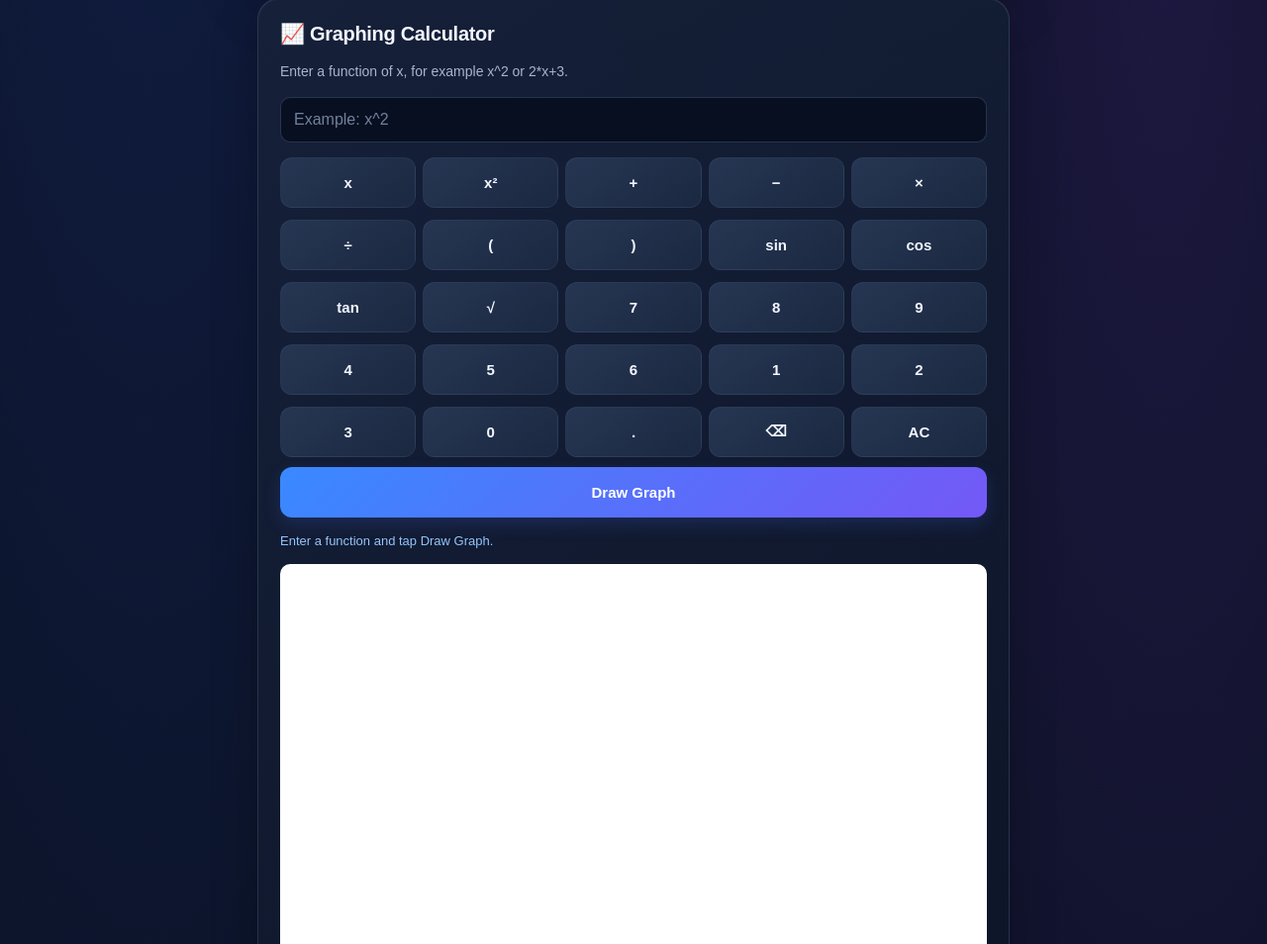
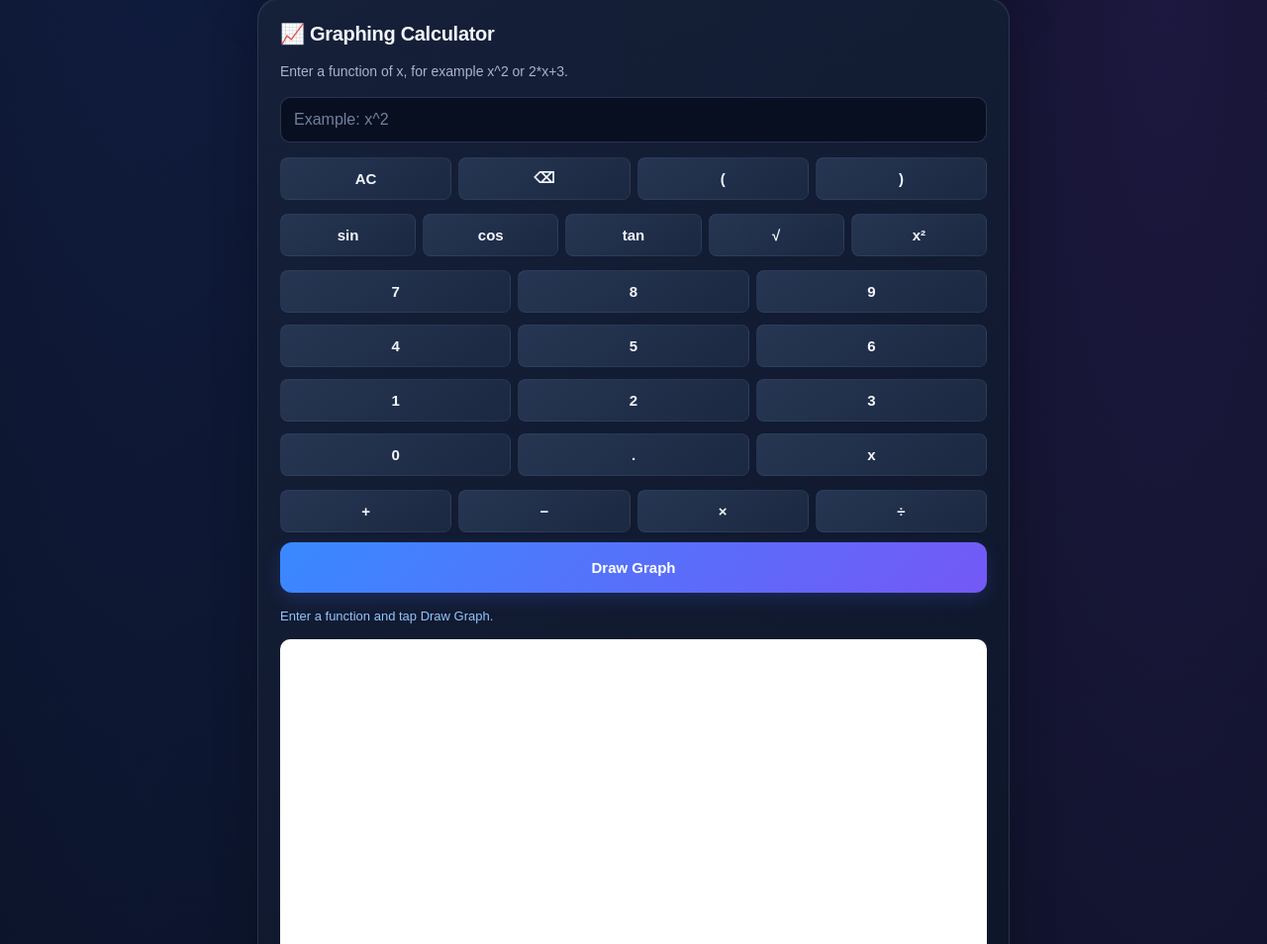
Before and after one commit to am1222948-png/GraphPro, a plain HTML site: page index.html in a window 1280 px wide. Shown: the part 1061-2015 px from the top of the page at 99% size. Drawn offline with nearby package versions, Linux system fonts and the light colour scheme.

Commit message:
Add graph keypad layout and styles

```diff
--- a/index.html
+++ b/index.html
@@ -191,6 +191,44 @@ footer{text-align:center;color:#8493b2;padding:28px 16px 35px;font-size:12px}
   grid-row: auto;
   min-height: 0;
 }
+
+.graph-keypad {
+  display: flex;
+  flex-direction: column;
+  gap: 9px;
+  margin-top: 10px;
+}
+
+.graph-utility,
+.graph-scientific {
+  display: grid;
+  grid-template-columns: repeat(4, minmax(0, 1fr));
+  gap: 7px;
+}
+
+.graph-scientific {
+  grid-template-columns: repeat(5, minmax(0, 1fr));
+}
+
+.graph-numbers {
+  display: grid;
+  grid-template-columns: repeat(3, minmax(0, 1fr));
+  gap: 7px;
+}
+
+.graph-operators {
+  display: grid;
+  grid-template-columns: repeat(4, minmax(0, 1fr));
+  gap: 7px;
+}
+
+.graph-keypad button {
+  min-width: 0;
+  min-height: 43px;
+  padding: 8px 4px;
+  font-size: 15px;
+  border-radius: 8px;
+}
 </style>
  <script src="https://unpkg.com/mathjs@15.2.0/lib/browser/math.js"></script>
 </head>
@@ -276,19 +314,25 @@ footer{text-align:center;color:#8493b2;padding:28px 16px 35px;font-size:12px}
     color:white;font-size:16px"
   >
 
-<div id="graphKeypad" style="display:grid;grid-template-columns:repeat(5,minmax(0,1fr));gap:7px;margin-top:10px">
-  <button type="button" onclick="graphKey('x')">x</button>
-  <button type="button" onclick="graphKey('^2')">x²</button>
-  <button type="button" onclick="graphKey('+')">+</button>
-  <button type="button" onclick="graphKey('-')">−</button>
-  <button type="button" onclick="graphKey('*')">×</button>
-  <button type="button" onclick="graphKey('/')">÷</button>
+
+<div id="graphKeypad" class="graph-keypad">
+
+  <div class="graph-utility">
+    <button type="button" onclick="graphKey('clear')">AC</button>
+    <button type="button" onclick="graphKey('backspace')">⌫</button>
     <button type="button" onclick="graphKey('(')">(</button>
     <button type="button" onclick="graphKey(')')">)</button>
+  </div>
+
+  <div class="graph-scientific">
     <button type="button" onclick="graphKey('sin(')">sin</button>
     <button type="button" onclick="graphKey('cos(')">cos</button>
     <button type="button" onclick="graphKey('tan(')">tan</button>
     <button type="button" onclick="graphKey('sqrt(')">√</button>
+    <button type="button" onclick="graphKey('^2')">x²</button>
+  </div>
+
+  <div class="graph-numbers">
     <button type="button" onclick="graphKey('7')">7</button>
     <button type="button" onclick="graphKey('8')">8</button>
     <button type="button" onclick="graphKey('9')">9</button>
@@ -300,8 +344,16 @@ footer{text-align:center;color:#8493b2;padding:28px 16px 35px;font-size:12px}
     <button type="button" onclick="graphKey('3')">3</button>
     <button type="button" onclick="graphKey('0')">0</button>
     <button type="button" onclick="graphKey('.')">.</button>
-  <button type="button" onclick="graphKey('backspace')">⌫</button>
-  <button type="button" onclick="graphKey('clear')">AC</button>
+    <button type="button" onclick="graphKey('x')">x</button>
+  </div>
+
+  <div class="graph-operators">
+    <button type="button" onclick="graphKey('+')">+</button>
+    <button type="button" onclick="graphKey('-')">−</button>
+    <button type="button" onclick="graphKey('*')">×</button>
+    <button type="button" onclick="graphKey('/')">÷</button>
+  </div>
+
 </div>
   <button
     onclick="drawGraph()"
```
Lines whose indentation alone changed are shown as unchanged.
